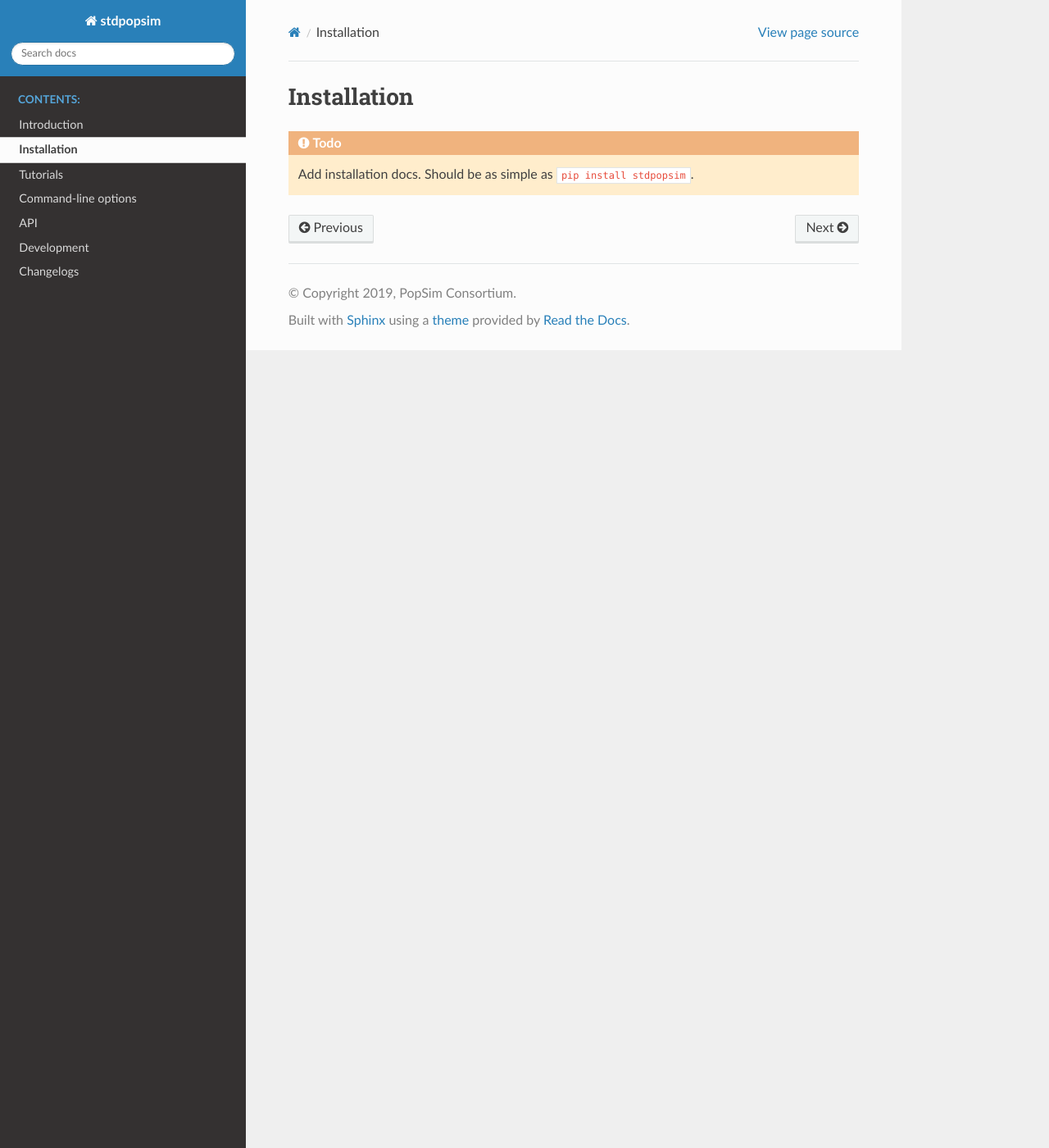
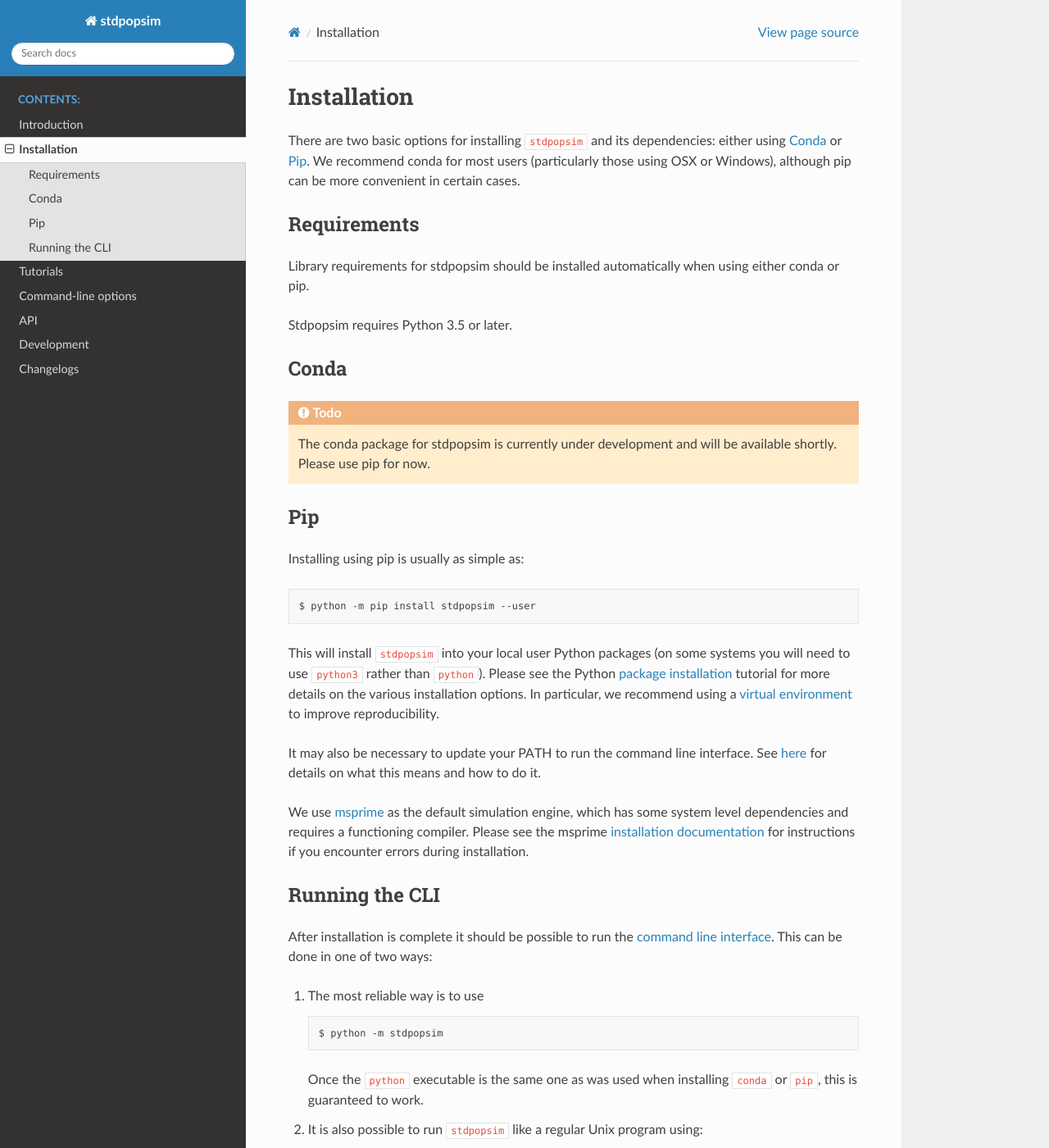
Before and after one commit to popsim-consortium/stdpopsim, a Sphinx documentation site: the page built from docs/installation.rst, in a window 1280 px wide and 1400 px high. Shown: the whole window at 82% size. Built offline with Sphinx 7.4.7 and the Read the Docs theme 2.0.0, drawn with Linux system fonts in a browser that asks for light colours; formulas are drawn with MathJax 3; pages that are not in the unit, such as notebooks, are missing from menus; some of the changed text lies outside the part shown.

Commit message:
Added installation docs.
Closes #147

```diff
--- a/docs/installation.rst
+++ b/docs/installation.rst
@@ -4,5 +4,87 @@
 Installation
 ============
 
+There are two basic options for installing ``stdpopsim`` and its dependencies: either
+using :ref:`sec_installation_conda` or :ref:`sec_installation_pip`.
+We recommend conda for most users (particularly those using OSX or Windows),
+although pip can be more convenient in certain cases.
 
-.. todo:: Add installation docs. Should be as simple as ``pip install stdpopsim``.
+.. _sec_installation_requirements:
+
+************
+Requirements
+************
+
+Library requirements for stdpopsim should be installed automatically when using
+either conda or pip.
+
+Stdpopsim requires Python 3.5 or later.
+
+
+.. _sec_installation_conda:
+
+*****
+Conda
+*****
+
+.. todo:: The conda package for stdpopsim is currently under development and will
+    be available shortly. Please use pip for now.
+
+
+.. _sec_installation_pip:
+
+***
+Pip
+***
+
+Installing using pip is usually as simple as::
+
+    $ python -m pip install stdpopsim --user
+
+This will install ``stdpopsim`` into your local user Python packages
+(on some systems you will need to use ``python3`` rather than
+``python``). Please see the Python `package installation
+<https://packaging.python.org/tutorials/installing-packages/>`_
+tutorial for more details on the various installation options. In particular,
+we recommend using a `virtual environment
+<https://packaging.python.org/tutorials/installing-packages/#creating-virtual-environments>`_
+to improve reproducibility.
+
+It may also be necessary to update your PATH to run the command
+line interface. See `here
+<https://packaging.python.org/tutorials/installing-packages/#installing-to-the-user-site>`_
+for details on what this means and how to do it.
+
+We use `msprime <https://msprime.readthedocs.io/>`_ as the
+default simulation engine, which has some system level dependencies
+and requires a functioning compiler. Please see the msprime
+`installation documentation
+<https://msprime.readthedocs.io/en/stable/installation.html>`_ for
+instructions if you encounter errors during installation.
+
+.. _sec_installation_running_cli:
+
+***************
+Running the CLI
+***************
+
+After installation is complete it should be possible to run the
+:ref:`command line interface <sec_cli_args>`. This can be done in one
+of two ways:
+
+1. The most reliable way is to use ::
+
+       $ python -m stdpopsim
+
+   Once the ``python`` executable is the same one as was used when installing
+   ``conda`` or ``pip``, this is guaranteed to work.
+
+2. It is also possible to run ``stdpopsim`` like a regular Unix program
+   using::
+
+    $ stdpopsim
+
+   However, this requires that your `PATH <https://en.wikipedia.org/wiki/PATH_(variable)>`_
+   environment variable contains the directory where conda or pip installed the
+   executable. Please see the specific documentation on these methods above for
+   details on how to do this.
```
